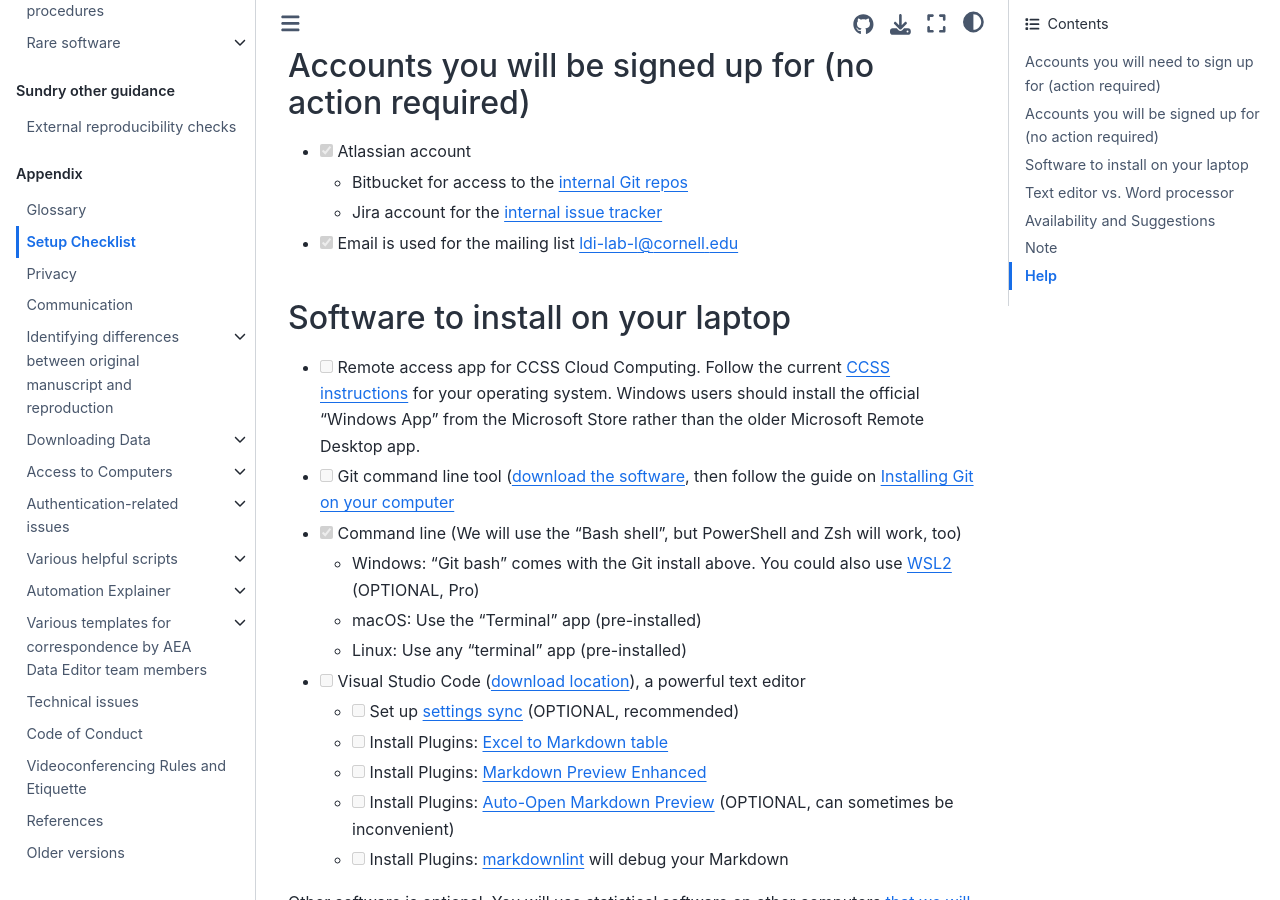
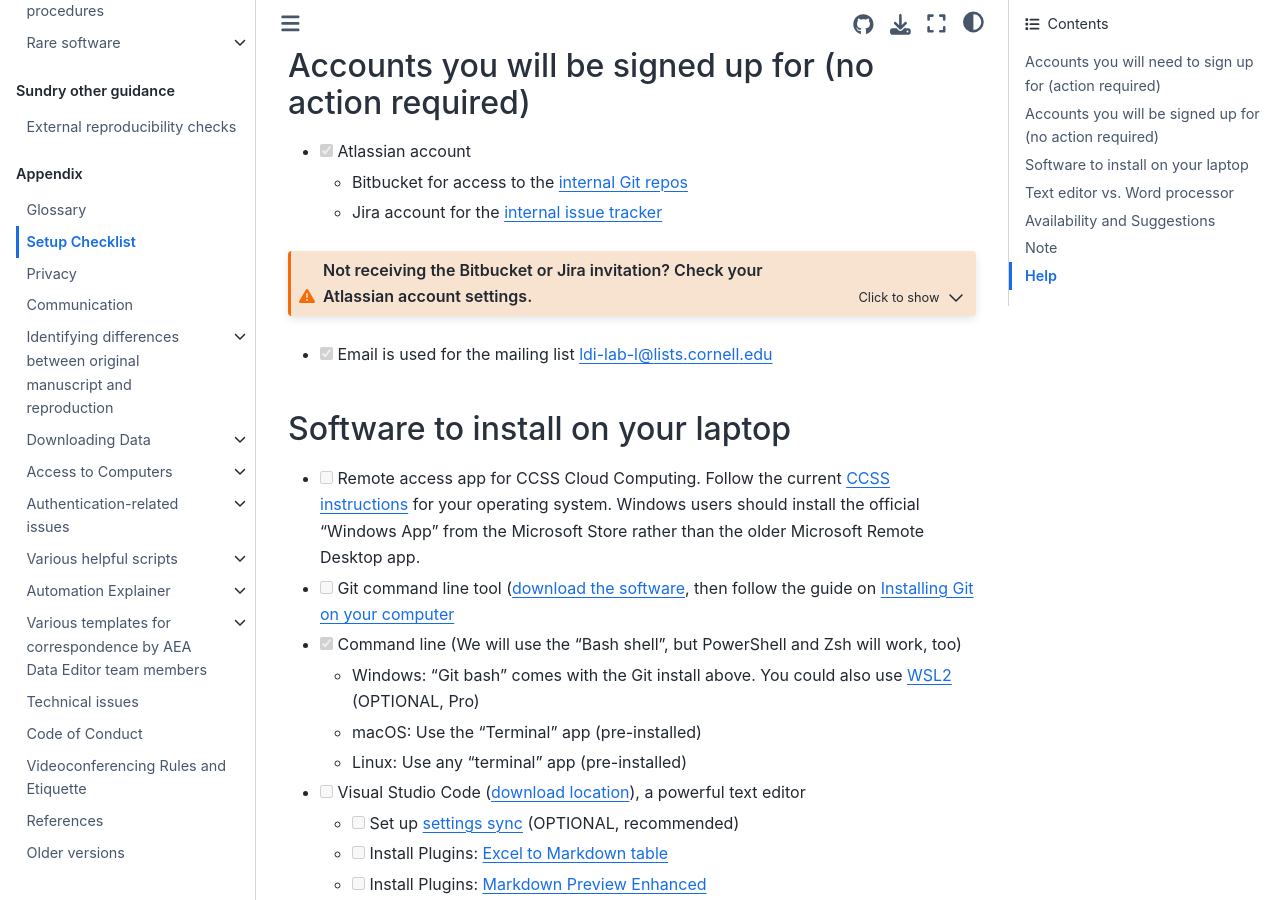
Before and after one commit to labordynamicsinstitute/ldilab-manual, a Jupyter Book: the page built from 91-setup-checklist.md, in a window 1280 px wide and 900 px high, scrolled down 406 px. Built offline with Jupyter Book 1.0.4 settings and Sphinx 7.4.7 and the Sphinx Book theme 1.1.4, drawn with Linux system fonts in a browser that asks for light colours; some of the changed lines change nothing that is shown.

Commit message:
Adding instructions for when Bitbucket emails are not showing up

```diff
--- a/91-setup-checklist.md
+++ b/91-setup-checklist.md
@@ -11,7 +11,27 @@
 - [x] Atlassian account
     - Bitbucket for access to the [internal Git repos](https://bitbucket.org/aeaverification/)
     - Jira account for the [internal issue tracker](https://aeadataeditors.atlassian.net/)
-- [x] Email is used for the mailing list [ldi-lab-l@cornell.edu](mailto:ldi-lab-l@cornell.edu)
+
+:::{admonition} Not receiving the Bitbucket or Jira invitation? Check your Atlassian account settings.
+:class: warning dropdown
+
+If you already have an Atlassian account, you may not receive the invitation to the Bitbucket workspace or to Jira if **Product Invitations** is turned off in your Atlassian account settings.
+
+**Actions**
+
+- You have to turn the setting back on
+
+1. Go to your [Atlassian account settings](https://id.atlassian.com/manage-profile/emails) (Account settings > Email preferences).
+2. Under **Product Surveys and Invitations**, make sure **Product Invitations** is checked.
+
+
+![Atlassian account settings showing Product Invitations turned on](images/jira-add-invitation.png)
+
+- Then: Ask the Data Editor's staff to re-send the invitation.
+
+:::
+
+- [x] Email is used for the mailing list [ldi-lab-l@lists.cornell.edu](mailto:ldi-lab-l@lists.cornell.edu)
 
 ## Software to install on your laptop
 
```
